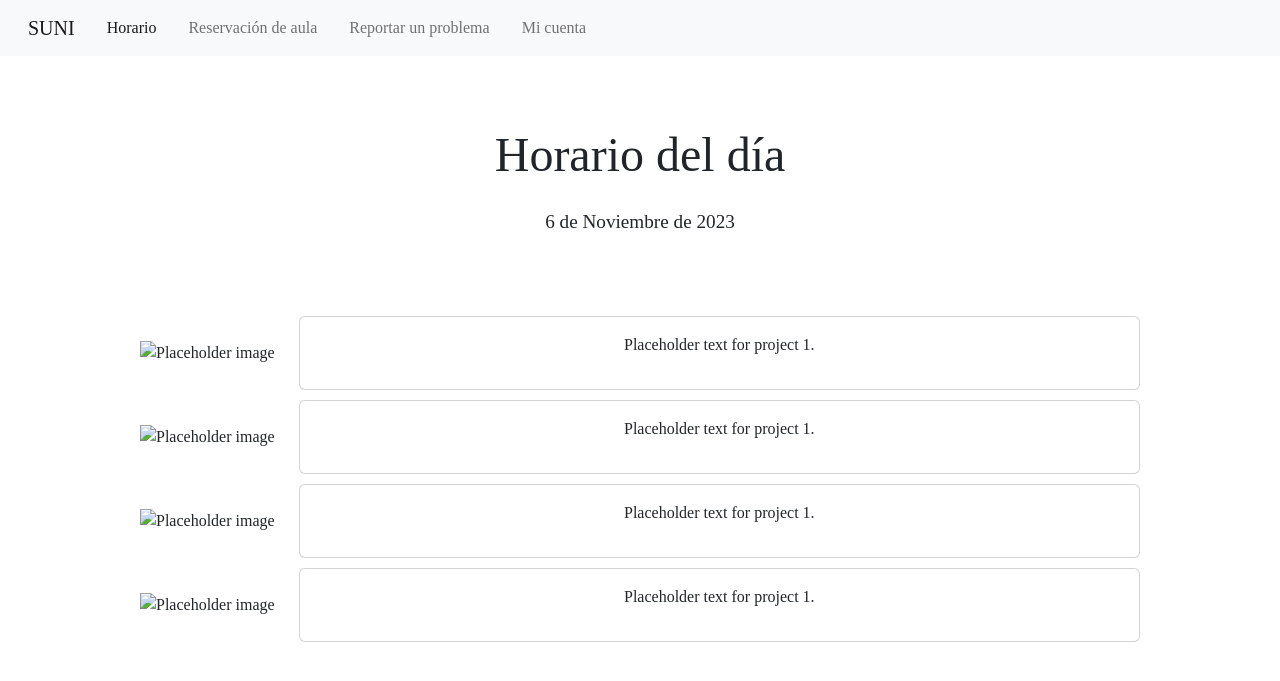
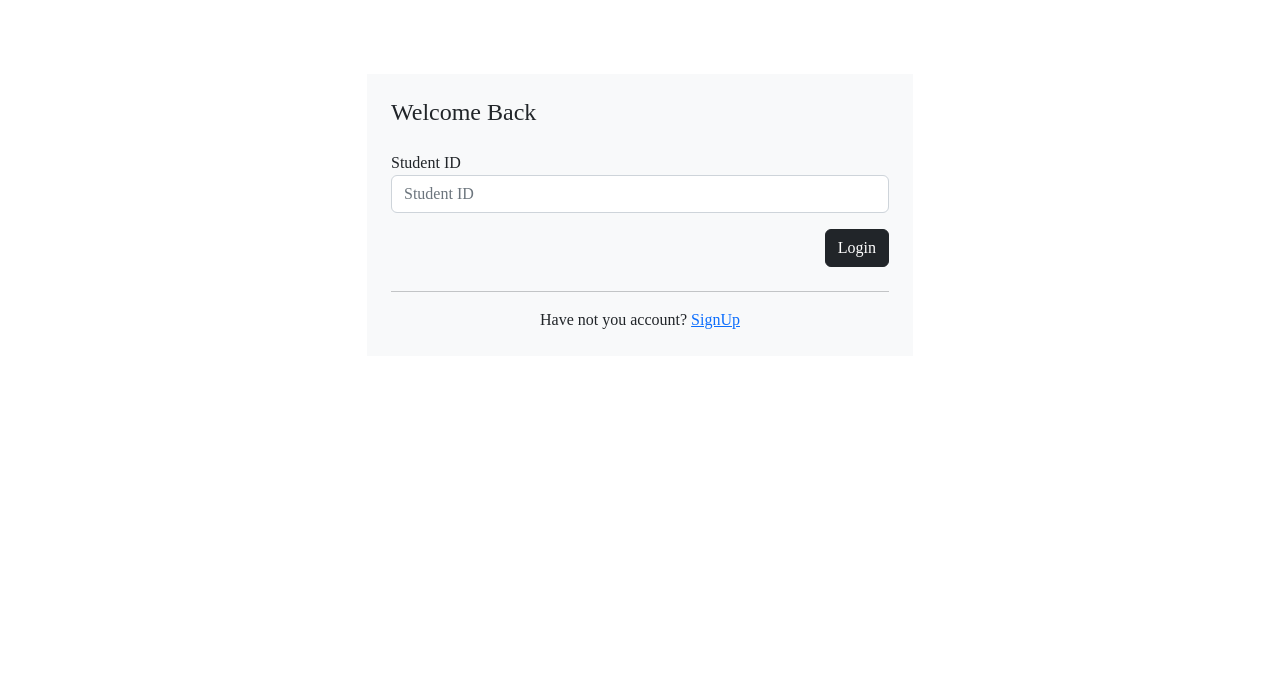
Before and after one commit to Sifnts/suni-0.4, a Flask app: page / in a window 1280 px wide. Shown: the top 681 px of the page. Run offline with Flask 3, Linux system fonts and the light colour scheme; parts of the project's set-up code (start-up, migrations or seed data) failed here and were passed over; some libraries are stand-ins or nearby versions.

Commit message:
lo logré hijos de perra

```diff
--- a/app.py
+++ b/app.py
@@ -1,10 +1,94 @@
-from flask import Flask, render_template
+from flask import Flask, render_template, request, redirect, url_for, session
+from werkzeug.security import check_password_hash, generate_password_hash
+import sqlite3
+import locale
+from datetime import datetime  # Corrected import statement
 
+locale.setlocale(locale.LC_TIME, 'es_ES')
 app = Flask(__name__)
+app.secret_key = 'your_very_secure_secret_key'  # You should change this to a random secret key
 
-@app.route('/')
-def home():
-    return render_template('index.html')
+# Database connection
+def get_db_connection():
+    conn = sqlite3.connect('university_schedule.db')
+    conn.row_factory = sqlite3.Row
+    return conn
 
+# Authentication
+@app.route('/', methods=['GET', 'POST'])
+def login():
+    if request.method == 'POST':
+        student_id = request.form['student_id']
+        # password = request.form['password'] # If implementing password, uncomment this line
+        conn = get_db_connection()
+        student = conn.execute('SELECT * FROM students WHERE StudentID = ?', (student_id,)).fetchone()
+        conn.close()
+        # Replace the if condition below with a password check using check_password_hash if using passwords
+        if student: # and check_password_hash(student['hashed_password'], password):
+            session['student_id'] = student_id
+            session['group_id'] = student['GroupID']
+            return redirect(url_for('index'))
+        else:
+            return 'Invalid student ID or password', 401
+    return render_template('login.html')
+
+# Homepage displaying the schedule
+@app.route('/index')
+def index():
+    # your existing code to fetch and display schedule can be moved here if this is the homepage.
+    # assuming you want to show schedule on the home page, which is index.html in this context.
+    student_id = session.get('student_id')
+    if not student_id:
+        return redirect(url_for('login'))
+
+    today = datetime.now().strftime("%B %d, %A").title()   # e.g., "November 08, Wednesday"
+    conn = get_db_connection()
+    cur = conn.cursor()
+    cur.execute('''
+        SELECT sch.*, sub.SubjectName, t.FullName AS TeacherName, c.ClassroomNumber
+        FROM schedules sch
+        JOIN subjects sub ON sch.SubjectID = sub.SubjectID
+        JOIN teachers t ON sch.TeacherID = t.TeacherID
+        JOIN classrooms c ON sch.ClassroomID = c.ClassroomID
+        WHERE sch.GroupID = (SELECT GroupID FROM students WHERE StudentID = ?)
+        AND sch.DayOfWeek = ?
+    ''', (student_id, today))
+    schedule_items = cur.fetchall()
+    conn.close()
+    return render_template('index.html', index=schedule_items, today=today)
+
+# Account Page
+@app.route('/account')
+def account():
+    if 'student_id' not in session:
+        return redirect(url_for('login'))
+    # Here you would fetch account details based on the student_id in the session
+    # ... (fetch account details logic) ...
+    return render_template('account.html')  # Replace with actual data fetched
+
+# Reports Page
+@app.route('/reports', methods=['GET', 'POST'])
+def reports():
+    if 'student_id' not in session:
+        return redirect(url_for('login'))
+    # Handle form submission
+    if request.method == 'POST':
+        # Here you would process the submitted report
+        # ... (process submitted report logic) ...
+        return redirect(url_for('reports_success'))  # Redirect to a success page or back to form with a success message
+    return render_template('reports.html')  # Show the reports form
+
+# Reservation Page
+@app.route('/reservation', methods=['GET', 'POST'])
+def reservation():
+    if 'student_id' not in session:
+        return redirect(url_for('login'))
+    if request.method == 'POST':
+        # Process reservation here
+        # ... (reservation handling logic) ...
+        return redirect(url_for('reservation_success'))  # Redirect after handling reservation
+    return render_template('reservation.html')  # Show reservation form
+
+# Main block to run the app
 if __name__ == '__main__':
     app.run(debug=True)
--- a/templates/index.html
+++ b/templates/index.html
@@ -10,95 +10,39 @@
     <body>
         <nav class="navbar navbar-expand-lg bg-light">
             <div class="container-fluid">
-              <a class="navbar-brand" href="#">SUNI</a>
+              <a class="navbar-brand" href="{{ url_for('index') }}">SUNI</a>
               <button class="navbar-toggler" type="button" data-bs-toggle="collapse" data-bs-target="#navbarNavAltMarkup" aria-controls="navbarNavAltMarkup" aria-expanded="false" aria-label="Toggle navigation">
                 <span class="navbar-toggler-icon"></span>
               </button>
               <div class="collapse navbar-collapse" id="navbarNavAltMarkup">
                 <div class="navbar-nav">
-                  <a class="nav-link active" aria-current="page" href="\templates\index.html">Horario</a>
-                  <a class="nav-link" href="\templates\reservation.html">Reservación de aula</a>
-                  <a class="nav-link" href="\templates\reports.html">Reportar un problema</a>
-                  <a class="nav-link" href="\templates\account.html">Mi cuenta</a>
+                  <a class="nav-link active" aria-current="page" href="{{ url_for('index') }}">Horario</a>
+                  <a class="nav-link" href="{{ url_for('reservation') }}">Reservación de aula</a>
+                  <a class="nav-link" href="{{ url_for('reports') }}">Reportar un problema</a>
+                  <a class="nav-link" href="{{ url_for('account') }}">Mi cuenta</a>
                 </div>
               </div>
             </div>
         </nav>
-        <div class="container">
-            <div class="row">
-            <div class="col">
-                <h1>Horario del día</h1>
-                <p class="slogan">6 de Noviembre de 2023</p>
+        <div class="container mt-4">
+            <h1>Horario del día</h1>
+            <p class="slogan">{{ today }}</p>
+            {% if schedule_items %}
+            <div class="list-group">
+                {% for item in schedule_items %}
+                <a href="#" class="list-group-item list-group-item-action flex-column align-items-start">
+                    <div class="d-flex w-100 justify-content-between">
+                        <h5 class="mb-1">{{ item.SubjectName }}</h5>
+                        <small>{{ item.start_time }} - {{ item.end_time }}</small>
+                    </div>
+                    <p class="mb-1">Aula: {{ item.ClassroomNumber }}</p>
+                    <small>Profesor: {{ item.TeacherName }}</small>
+                </a>
+                {% endfor %}
             </div>
-            </div>
-        </div>
-        <div class="container">
-            <ul class="projects-list">
-                <li class="project-item">
-                    <div class="row justify-content-center align-items-center">
-                        <div class="col-auto">
-                            <img src="https://via.placeholder.com/100" alt="Placeholder image">
-                        </div>
-                        <div class="col">
-                            <div class="project-info">
-                                <div class="card">
-                                    <div class="card-body">
-                                        <p>Placeholder text for project 1.</p>
-                                    </div>
-                                </div>
-                            </div>
-                        </div>
-                    </div>
-                </li>
-                <li class="project-item">
-                    <div class="row justify-content-center align-items-center">
-                        <div class="col-auto">
-                            <img src="https://via.placeholder.com/100" alt="Placeholder image">
-                        </div>
-                        <div class="col">
-                            <div class="project-info">
-                                <div class="card">
-                                    <div class="card-body">
-                                        <p>Placeholder text for project 1.</p>
-                                    </div>
-                                </div>
-                            </div>
-                        </div>
-                    </div>
-                </li>
-                <li class="project-item">
-                    <div class="row justify-content-center align-items-center">
-                        <div class="col-auto">
-                            <img src="https://via.placeholder.com/100" alt="Placeholder image">
-                        </div>
-                        <div class="col">
-                            <div class="project-info">
-                                <div class="card">
-                                    <div class="card-body">
-                                        <p>Placeholder text for project 1.</p>
-                                    </div>
-                                </div>
-                            </div>
-                        </div>
-                    </div>
-                </li>
-                <li class="project-item">
-                    <div class="row justify-content-center align-items-center">
-                        <div class="col-auto">
-                            <img src="https://via.placeholder.com/100" alt="Placeholder image">
-                        </div>
-                        <div class="col">
-                            <div class="project-info">
-                                <div class="card">
-                                    <div class="card-body">
-                                        <p>Placeholder text for project 1.</p>
-                                    </div>
-                                </div>
-                            </div>
-                        </div>
-                    </div>
-                </li>
-            </ul>
+            {% else %}
+            <p>No hay clases programadas para hoy.</p>
+            {% endif %}
         </div>
     </body>
 </html>
--- /dev/null
+++ b/templates/login.html
@@ -0,0 +1,35 @@
+<!DOCTYPE html>
+<html lang="en">
+<head>
+    <meta charset="UTF-8">
+    <meta name="viewport" content="width=device-width, initial-scale=1.0">
+    <link href="https://cdn.jsdelivr.net/npm/bootstrap@5.2.3/dist/css/bootstrap.min.css" rel="stylesheet" integrity="sha384-rbsA2VBKQhggwzxH7pPCaAqO46MgnOM80zW1RWuH61DGLwZJEdK2Kadq2F9CUG65" crossorigin="anonymous">
+    <script src="https://cdn.jsdelivr.net/npm/bootstrap@5.2.3/dist/js/bootstrap.bundle.min.js" integrity="sha384-kenU1KFdBIe4zVF0s0G1M5b4hcpxyD9F7jL+jjXkk+Q2h455rYXK/7HAuoJl+0I4" crossorigin="anonymous"></script>
+    <link rel="stylesheet" type="text/css" href="{{ url_for('static', filename='css/style.css') }}">
+    <title>Login - SUNI Horario</title>
+</head>
+<body>
+    <div class="container">
+        <div class="row">
+            <div class="col-md-6 offset-md-3">
+                <div class="login-form bg-light mt-4 p-4">
+                    <form action="{{ url_for('login') }}" method="post" class="row g-3">
+                        <h4>Welcome Back</h4>
+                        <div class="col-12">
+                            <label>Student ID</label>
+                            <input type="text" name="student_id" class="form-control" placeholder="Student ID" required>
+                        </div>
+                        <div class="col-12">
+                            <button type="submit" class="btn btn-dark float-end">Login</button>
+                        </div>
+                    </form>
+                    <hr class="mt-4">
+                    <div class="col-12">
+                        <p class="text-center mb-0">Have not you account? <a href="#">SignUp</a></p>
+                    </div>
+                </div>
+            </div>
+        </div>
+    </div>
+</body>
+</html>
```
Also changed, not shown: templates/account.html (+5 -5 lines), templates/reports.html (+6 -5 lines), templates/reservation.html (+6 -5 lines), database.db (added), university_schedule.db.
